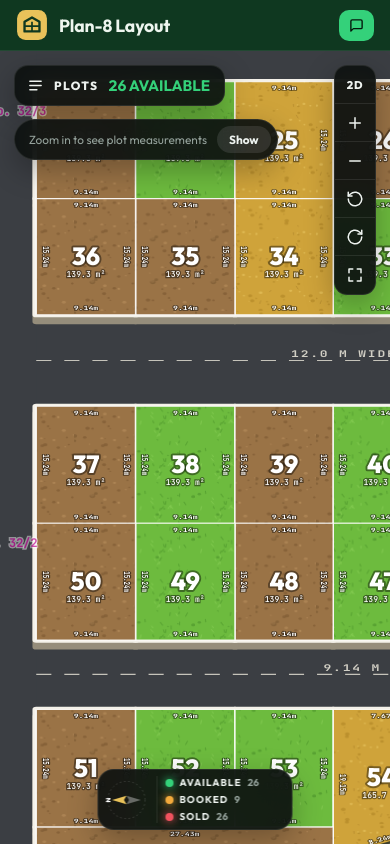
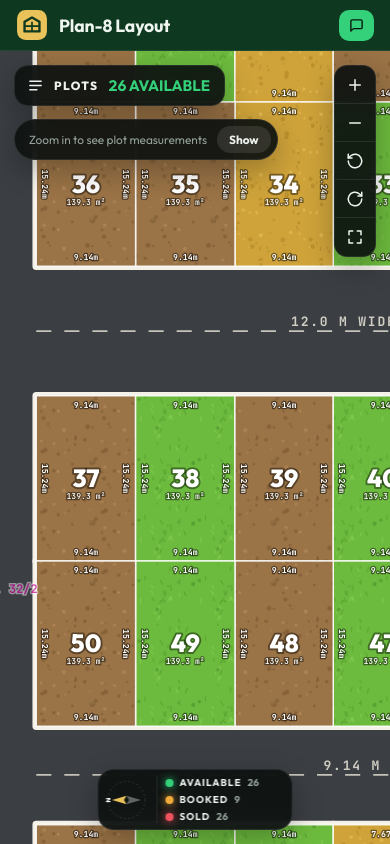
Before and after one commit to SentianBeing/plan8-layout, a website built with Vite: page index.html in a window 390 px wide. Both pictures are taken after a click on the button "Show". Built offline with nearby package versions, Linux system fonts and the light colour scheme.

Commit message:
Remove 3D toggle and lock layout strictly to 2D view

```diff
--- a/css/style.css
+++ b/css/style.css
@@ -1,6 +1,6 @@
 /* ==========================================================================
    Plan-8 Layout - Design System & Stylesheet
-   Full-bleed tilted 3D site plan with floating dark glass HUD & cards
+   Interactive 2D architectural site plan with floating dark glass HUD & cards
    ========================================================================== */
 
 :root {
@@ -807,7 +807,6 @@ summary:focus-visible,
 .ctrls button:last-child { border-bottom: 0; }
 .ctrls button:hover { background: var(--panel-hover); }
 .ctrls svg { width: 18px; height: 18px; }
-.ctrls .mode { font-size: 0.7rem; font-weight: 800; letter-spacing: 0.06em; }
 
 .hud-b {
   left: calc((100% + var(--pw)) / 2);
--- a/index.html
+++ b/index.html
@@ -3,17 +3,17 @@
 <head>
   <meta charset="utf-8">
   <meta name="viewport" content="width=device-width, initial-scale=1, viewport-fit=cover">
-  <title>Plan-8 Plot Layout · Interactive 3D Residential Site Plan</title>
+  <title>Plan-8 Plot Layout · Interactive Residential Site Plan</title>
 
   <!-- SEO & Social Meta Tags -->
-  <meta name="description" content="Interactive 3D plot layout for Plan-8: 61 residential sites with real-time availability, dimensions, facing, pricing, and instant enquiry.">
-  <meta name="keywords" content="Plan-8, plot layout, residential plots, 3D site plan, real estate, interactive plot map, plot availability">
+  <meta name="description" content="Interactive plot layout for Plan-8: 61 residential sites with real-time availability, dimensions, facing, pricing, and instant enquiry.">
+  <meta name="keywords" content="Plan-8, plot layout, residential plots, site plan, real estate, interactive plot map, plot availability">
   <meta name="author" content="Plan-8 Layouts">
   <meta name="theme-color" content="#0f3820">
 
   <!-- Open Graph / Facebook / WhatsApp -->
   <meta property="og:type" content="website">
-  <meta property="og:title" content="Plan-8 Plot Layout · Interactive 3D Site Plan">
+  <meta property="og:title" content="Plan-8 Plot Layout · Interactive Site Plan">
   <meta property="og:description" content="Explore all 61 residential plots with live availability, dimensions, facing, and interactive sketches.">
   <meta property="og:image" content="/og-banner.jpg">
   <meta property="og:image:width" content="1200">
@@ -52,7 +52,7 @@
         <h1 id="proj-title">Plan-8 Layout</h1>
         <p id="proj-sub">Residential plotted layout · 61 sites</p>
       </div>
-      <span class="tag">3D Layout</span>
+      <span class="tag">Layout Plan</span>
     </div>
     <div class="topbar-right">
       <div class="topbar-meta">
@@ -189,9 +189,6 @@
     <!-- Top-Right Controls -->
     <div class="hud hud-tr">
       <div class="ctrls glass" role="toolbar" aria-label="View controls">
-        <button type="button" id="btn-mode" title="Switch between 3D and 2D view (T)" aria-label="Switch to 2D view">
-          <span class="mode">2D</span>
-        </button>
         <button type="button" id="btn-zin" title="Zoom in (+)" aria-label="Zoom in">
           <svg viewBox="0 0 24 24" fill="none" stroke="currentColor" stroke-width="2" stroke-linecap="round">
             <path d="M12 5v14M5 12h14"/>
@@ -249,7 +246,7 @@
     <!-- Navigation Tip Hint -->
     <div class="hint">
       Drag to move · Scroll or <kbd>+</kbd> <kbd>−</kbd> to zoom<br>
-      Right-drag or Shift-drag to rotate &amp; tilt
+      Right-drag or Shift-drag to rotate
     </div>
   </main>
 
--- a/js/app.js
+++ b/js/app.js
@@ -215,12 +215,6 @@
     g += `<g class="zone-hit" data-tip="Road widening area|Hatched on the approved plan"><polygon points="${ptsAttr(WIDEN_N)}" fill="url(#pat-hatch)"/><polygon points="${ptsAttr(WIDEN_W)}" fill="url(#pat-hatch)"/></g>`;
     ROADS.forEach(r => { g += `<line class="m-roadline" x1="${r.c[0][0]}" y1="${r.c[0][1]}" x2="${r.c[1][0]}" y2="${r.c[1][1]}"/>`; });
 
-    // Walls (extruded sides) for raised elements
-    g += `<g id="walls">`;
-    PLOTS.forEach(p => { g += `<polygon class="m-wall" points="${ptsAttr(p.pts)}"/>`; });
-    g += `</g>`;
-    g += `<g id="walls-hi">${[UTILITY, STP].map(q => `<polygon class="m-wall" points="${ptsAttr(q)}" style="stroke-width:3"/>`).join("")}</g>`;
-
     g += trees(PARK1, [PLOTS14_BOX, UTILITY, STP], 7, 30) + trees(PARK2, [], 9, 30);
 
     // Curbs (block outlines)
@@ -259,8 +253,6 @@
   build();
 
   const content = document.getElementById("content");
-  const walls = document.getElementById("walls");
-  const wallsHi = document.getElementById("walls-hi");
   const uprights = [...svg.querySelectorAll("[data-ux]")].map(el => ({ el, x: +el.dataset.ux, y: +el.dataset.uy }));
   const alongs = [...svg.querySelectorAll("[data-ax]")].map(el => ({ el, x: +el.dataset.ax, y: +el.dataset.ay, ang: +el.dataset.ang }));
   const numLabels = [...svg.querySelectorAll(".p-no")].map(el => {
@@ -269,15 +261,14 @@
   });
   const plotEls = Object.fromEntries([...svg.querySelectorAll(".plot")].map(el => [el.dataset.no, el]));
 
-  /* ================= View: pan / zoom / rotate / tilt ================= */
+  /* ================= View: pan / zoom / rotate (Pure 2D) ================= */
   const stage = document.getElementById("stage");
   const panel = document.getElementById("panel");
   const needleEl = document.getElementById("needle");
   const zoomHint = document.getElementById("zoom-hint");
   const zoomHintBtn = document.getElementById("zoom-hint-btn");
-  const TILT_3D = 45;
   const DIMS_MIN_Z = 0.8;
-  const view = { cx: HOME.cx, cy: HOME.cy, z: 0.3, tilt: TILT_3D, rot: 0, pl: 0 };
+  const view = { cx: HOME.cx, cy: HOME.cy, z: 0.3, tilt: 0, rot: 0, pl: 0 };
   let SW = 0, SH = 0, lastZ = 0;
   let stageRect = { left: 0, top: 0, width: 0, height: 0 };
 
@@ -293,21 +284,21 @@
   const panelPad = () => (isWide() && panel.classList.contains("open") ? panel.offsetLeft + panel.offsetWidth : 0);
 
   function matrixFor(v) {
-    const r = v.rot * Math.PI / 180, ct = Math.cos(v.tilt * Math.PI / 180);
+    const r = v.rot * Math.PI / 180;
     const a = v.z * Math.cos(r), c = -v.z * Math.sin(r);
-    const b = v.z * ct * Math.sin(r), d = v.z * ct * Math.cos(r);
+    const b = v.z * Math.sin(r), d = v.z * Math.cos(r);
     const P = pads();
     const sx = v.pl + (SW - v.pl) / 2, sy = P.t + (SH - P.t - P.b) / 2;
-    return { a, b, c, d, e: sx - (a * v.cx + c * v.cy), f: sy - (b * v.cx + d * v.cy), ct };
+    return { a, b, c, d, e: sx - (a * v.cx + c * v.cy), f: sy - (b * v.cx + d * v.cy), ct: 1 };
   }
   function unproject(m, X, Y) {
     const det = m.a * m.d - m.b * m.c;
     return [(m.d * X - m.c * Y) / det, (-m.b * X + m.a * Y) / det];
   }
-  function fitZoom(tilt = view.tilt, rot = view.rot, pl = view.pl) {
+  function fitZoom(tilt = 0, rot = view.rot, pl = view.pl) {
     const w = BOUNDS.x1 - BOUNDS.x0, h = BOUNDS.y1 - BOUNDS.y0;
     const r = rot * Math.PI / 180, c = Math.abs(Math.cos(r)), s = Math.abs(Math.sin(r));
-    const bw = w * c + h * s, bh = (w * s + h * c) * Math.cos(tilt * Math.PI / 180);
+    const bw = w * c + h * s, bh = w * s + h * c;
     const P = pads();
     const availW = Math.max(200, SW - pl - (pl ? 24 : 0) - P.r);
     const availH = Math.max(200, SH - P.t - P.b);
@@ -337,7 +328,6 @@
   }
 
   let lastRot = null;
-  let lastTilt = null;
   let lastZApplied = null;
 
   function apply(forceFull = false) {
@@ -346,17 +336,11 @@
     content.setAttribute("transform", `matrix(${f(m.a)} ${f(m.b)} ${f(m.c)} ${f(m.d)} ${m.e.toFixed(2)} ${m.f.toFixed(2)})`);
 
     const rotChanged = forceFull || lastRot === null || Math.abs(view.rot - lastRot) > 0.005;
-    const tiltChanged = forceFull || lastTilt === null || Math.abs(view.tilt - lastTilt) > 0.005;
     const zChanged = forceFull || lastZApplied === null || Math.abs(view.z - lastZApplied) > 0.0005;
 
-    if (rotChanged || tiltChanged || zChanged) {
-      const st = Math.sin(view.tilt * Math.PI / 180);
-      const w1 = unproject(m, 0, 9 * view.z * st), w2 = unproject(m, 0, 20 * view.z * st);
-      walls.setAttribute("transform", `translate(${w1[0].toFixed(2)} ${w1[1].toFixed(2)})`);
-      wallsHi.setAttribute("transform", `translate(${w2[0].toFixed(2)} ${w2[1].toFixed(2)})`);
-
-      const sy = (1 / m.ct).toFixed(4), rr = (-view.rot).toFixed(2);
-      uprights.forEach(u => u.el.setAttribute("transform", `translate(${u.x} ${u.y}) rotate(${rr}) scale(1 ${sy}) translate(${-u.x} ${-u.y})`));
+    if (rotChanged) {
+      const rr = (-view.rot).toFixed(2);
+      uprights.forEach(u => u.el.setAttribute("transform", `translate(${u.x} ${u.y}) rotate(${rr}) translate(${-u.x} ${-u.y})`));
       alongs.forEach(a => {
         let ang = a.ang;
         const eff = ((ang + view.rot) % 360 + 540) % 360 - 180;
@@ -369,7 +353,6 @@
       }
 
       lastRot = view.rot;
-      lastTilt = view.tilt;
     }
 
     if (zChanged) {
@@ -388,17 +371,6 @@
       zoomHint.hidden = !far || document.body.classList.contains("hide-dims") || !!root.firstChild;
       lastZApplied = view.z;
     }
-
-    if (!stage.classList.contains("dragging") && (rotChanged || tiltChanged || zChanged)) {
-      updateLiftOffset(m);
-    }
-  }
-
-  function updateLiftOffset(m) {
-    const st = Math.sin(view.tilt * Math.PI / 180);
-    const lift = unproject(m, 0, -view.z * (2 + 5 * st));
-    svg.style.setProperty("--lift-x", `${lift[0].toFixed(2)}px`);
-    svg.style.setProperty("--lift-y", `${lift[1].toFixed(2)}px`);
   }
 
   function toPlan(sx, sy) {
@@ -424,20 +396,21 @@
     cancelAnimationFrame(anim);
     cancelAnimationFrame(inertiaAnim);
     const from = { ...view };
-    const to = { ...view, ...target };
-    if (reduceMotion) { Object.assign(view, to); scheduleApply(true); syncModeBtn(); return; }
+    const to = { ...view, ...target, tilt: 0 };
+    if (reduceMotion) { Object.assign(view, to); scheduleApply(true); return; }
     const t0 = performance.now();
     const ease = t => t < 0.5 ? 4 * t * t * t : 1 - Math.pow(-2 * t + 2, 3) / 2;
     const step = now => {
       const k = Math.min(1, (now - t0) / ms), e = ease(k);
-      for (const key of ["cx", "cy", "z", "tilt", "rot", "pl"]) view[key] = from[key] + (to[key] - from[key]) * e;
+      for (const key of ["cx", "cy", "z", "rot", "pl"]) view[key] = from[key] + (to[key] - from[key]) * e;
+      view.tilt = 0;
       scheduleApply(true);
-      if (k < 1) anim = requestAnimationFrame(step); else { syncModeBtn(); updateLiftOffset(matrixFor(view)); }
+      if (k < 1) anim = requestAnimationFrame(step);
     };
     anim = requestAnimationFrame(step);
   }
   function resetView() {
-    animateTo({ ...HOME, z: fitZoom(TILT_3D, 0, view.pl), tilt: TILT_3D, rot: 0 });
+    animateTo({ ...HOME, z: fitZoom(0, 0, view.pl), tilt: 0, rot: 0 });
   }
   function zoomBy(f) {
     animateTo({ z: clampZ(view.z * f) }, 320);
@@ -510,8 +483,7 @@
 
     if (drag.rotateMode) {
       view.rot += (e.clientX - drag.lx) * 0.35;
-      view.tilt = Math.max(0, Math.min(62, view.tilt - (e.clientY - drag.ly) * 0.25));
-      syncModeBtn();
+      view.tilt = 0;
       scheduleApply(true);
     } else {
       const p = toPlan(e.clientX - stageRect.left, e.clientY - stageRect.top);
@@ -528,7 +500,6 @@
     if (pointers.size < 2) pinch = null;
     if (pointers.size === 0) {
       stage.classList.remove("dragging");
-      updateLiftOffset(matrixFor(view));
 
       if (drag && moved < 5 && downPlot && e.type === "pointerup" && e.button !== 2) {
         openPlot(+downPlot.dataset.no);
@@ -612,21 +583,14 @@
     const map = {
       "+": () => zoomBy(1.4), "=": () => zoomBy(1.4), "-": () => zoomBy(1 / 1.4), "_": () => zoomBy(1 / 1.4),
       "0": resetView, q: () => animateTo({ rot: view.rot - 45 }, 400), e: () => animateTo({ rot: view.rot + 45 }, 400),
-      t: () => modeBtn.click(), "/": () => { openPanel(); qInput.focus(); },
+      "/": () => { openPanel(); qInput.focus(); },
       ArrowLeft: () => pan(-120, 0), ArrowRight: () => pan(120, 0), ArrowUp: () => pan(0, -120), ArrowDown: () => pan(0, 120)
     };
     const fn = map[e.key];
     if (fn && !(e.key.startsWith("Arrow") && e.target.closest(".plot"))) { e.preventDefault(); fn(); }
   });
 
-  /* View mode & HUD Controls */
-  const modeBtn = document.getElementById("btn-mode");
-  function syncModeBtn() {
-    const is3d = view.tilt > 8;
-    modeBtn.querySelector(".mode").textContent = is3d ? "2D" : "3D";
-    modeBtn.setAttribute("aria-label", is3d ? "Switch to 2D view" : "Switch to 3D view");
-  }
-  modeBtn.addEventListener("click", () => animateTo({ tilt: view.tilt <= 8 ? TILT_3D : 0, z: clampZ(view.z) }));
+  /* View & HUD Controls */
   document.getElementById("btn-zin").addEventListener("click", () => zoomBy(1.5));
   document.getElementById("btn-zout").addEventListener("click", () => zoomBy(1 / 1.5));
   document.getElementById("btn-rl").addEventListener("click", () => animateTo({ rot: view.rot - 45 }, 450));
@@ -636,7 +600,7 @@
     const northUp = Math.abs(((view.rot - 90) % 360 + 540) % 360 - 180) < 1;
     const target = northUp ? 0 : 90;
     const delta = ((target - view.rot) % 360 + 540) % 360 - 180;
-    animateTo({ rot: view.rot + delta, z: fitZoom(view.tilt, target) }, 600);
+    animateTo({ rot: view.rot + delta, z: fitZoom(0, target) }, 600);
   });
   if (zoomHintBtn) {
     zoomHintBtn.addEventListener("click", () => animateTo({ z: Math.max(DIMS_MIN_Z * 1.35, view.z) }, 500));
@@ -1097,13 +1061,12 @@
   const project = CFG.project || "Plan-8 Layout";
   document.getElementById("proj-title").textContent = project;
   if (CFG.subtitle) document.getElementById("proj-sub").textContent = CFG.subtitle;
-  document.title = `${project} · Interactive 3D Plot Layout`;
+  document.title = `${project} · Interactive Plot Layout`;
 
   layout();
   setPanel(isWide(), false);
   view.z = fitZoom();
   apply(true);
-  syncModeBtn();
   let resizeTimer = null;
   window.addEventListener("resize", () => {
     layout();
```
Also changed, not shown: README.md.
